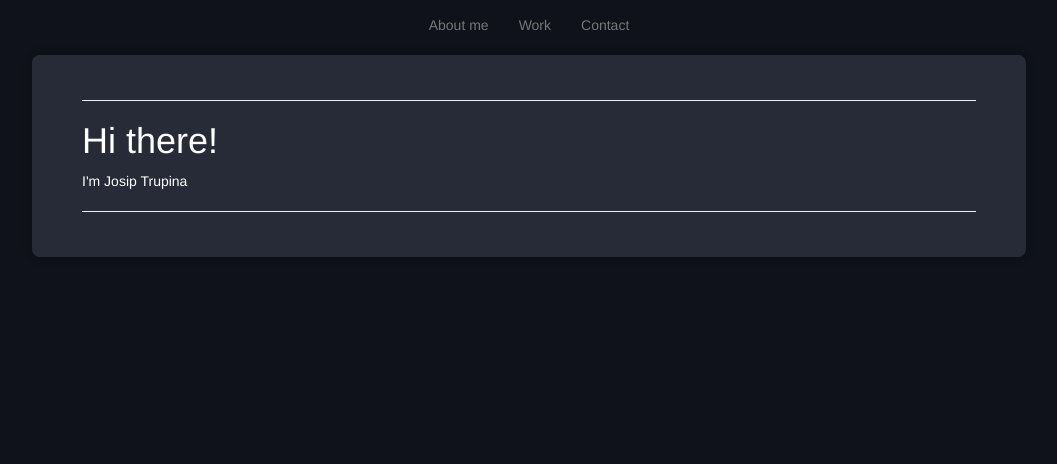
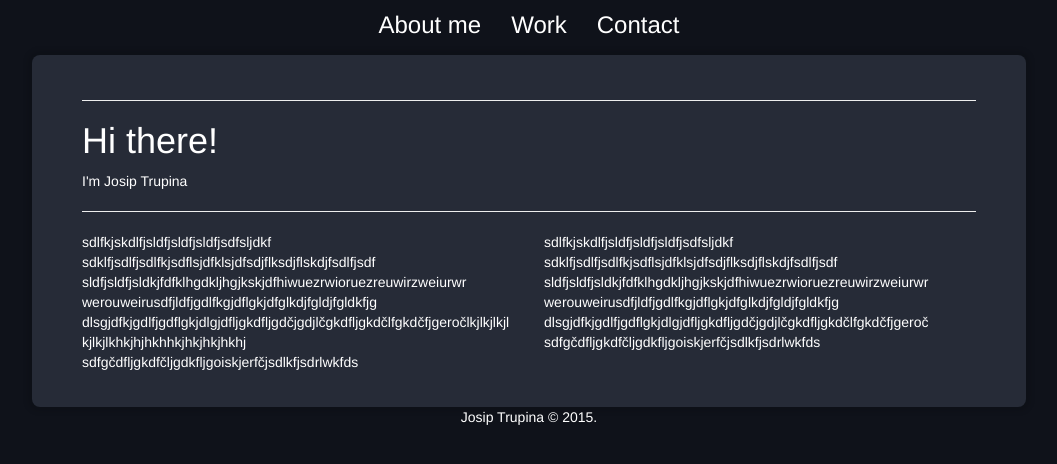
Before and after one commit to jtrupina/jtrupina.github.io, a plain HTML site: page index.html in a window 1280 px wide. Shown: the whole page, without its empty margins (111-1168 px from the left). Drawn offline with Linux system fonts and the light colour scheme.

Commit message:
layout and nav changes

```diff
--- a/css/style.css
+++ b/css/style.css
@@ -15,6 +15,9 @@
 body {
     background-color: #0F121A;
     color: #ffffff;
+}
+p {
+    word-wrap: break-word;
 }
 /*
  ***************************
@@ -52,6 +55,10 @@ body {
 .navbar-default .navbar-toggle .icon-bar {
     background-color: #ffffff;
 }
+.navbar-default .navbar-nav>li>a {
+    color: #ffffff;
+    font-size: x-large;
+}
 @media (min-width:768px){
     .navbar-nav{
         float:none;
--- a/index.html
+++ b/index.html
@@ -57,9 +57,44 @@
                 <p>I'm Josip Trupina</p>
             </header>
             <hr>
+            <div class="row">
+                <div class="col-md-6">
+                    <div class="row">
+                        <div class="col-xs-12">
+                    <p>
+                        sdlfkjskdlfjsldfjsldfjsldfjsdfsljdkf
+                        sdklfjsdlfjsdlfkjsdflsjdfklsjdfsdjflksdjflskdjfsdlfjsdf
+                        sldfjsldfjsldkjfdfklhgdkljhgjkskjdfhiwuezrwioruezreuwirzweiurwr
+                        werouweirusdfjldfjgdlfkgjdflgkjdfglkdjfgldjfgldkfjg
+                        dlsgjdfkjgdlfjgdflgkjdlgjdfljgkdfljgdčjgdjlčgkdfljgkdčlfgkdčfjgeročlkjlkjlkjlkjlkjlkhkjhjhkhhkjhkjhkjhkhj
+                        sdfgčdfljgkdfčljgdkfljgoiskjerfčjsdlkfjsdrlwkfds
+                    </p>
+                        </div>
+                    </div>
+                </div>
+                <div class="col-md-6">
+                    <div class="row">
+                        <div class="col-xs-12">
+                            <p>
+                                sdlfkjskdlfjsldfjsldfjsldfjsdfsljdkf
+                                sdklfjsdlfjsdlfkjsdflsjdfklsjdfsdjflksdjflskdjfsdlfjsdf
+                                sldfjsldfjsldkjfdfklhgdkljhgjkskjdfhiwuezrwioruezreuwirzweiurwr
+                                werouweirusdfjldfjgdlfkgjdflgkjdfglkdjfgldjfgldkfjg
+                                dlsgjdfkjgdlfjgdflgkjdlgjdfljgkdfljgdčjgdjlčgkdfljgkdčlfgkdčfjgeroč
+                                sdfgčdfljgkdfčljgdkfljgoiskjerfčjsdlkfjsdrlwkfds
+                            </p>
+                        </div>
+
+                    </div>
+                </div>
+            </div>
         </div><!--/ wrapper -->
 
     </div><!--/ container -->
+
+    <footer>
+        <p style="text-align: center">Josip Trupina © 2015.</p>
+    </footer>
 
     <!-- ** Javascript files ** -->
     <script src="js/jquery.min.js"></script>
```
